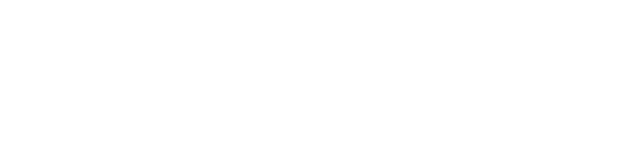
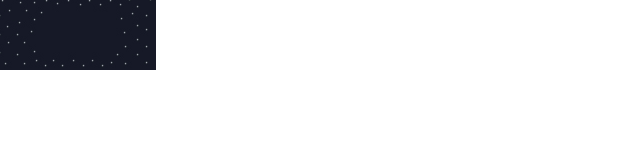
Before and after one commit to tulebaeva/tulebaeva.github.io, a plain HTML site: page index.html in a window 1280 px wide. Shown: the whole page, without its empty margins (0-640 px from the left). Drawn offline with Linux system fonts and the light colour scheme.

Commit message:
Update index.html

```diff
--- a/index.html
+++ b/index.html
@@ -8,6 +8,6 @@
     <link rel="stylesheet" href="style.css">
 </head>
 <body>
-
+    <img src="qian.jpg" id="qian">
 </body>
 </html>
```
